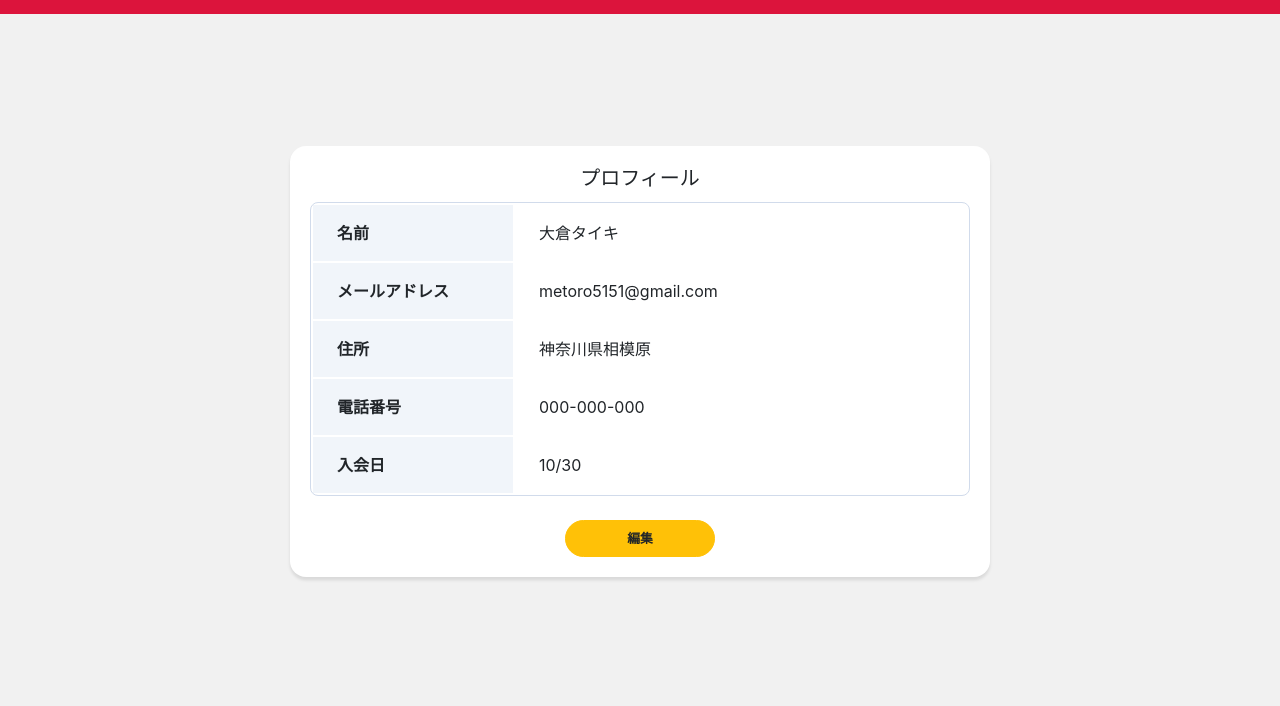
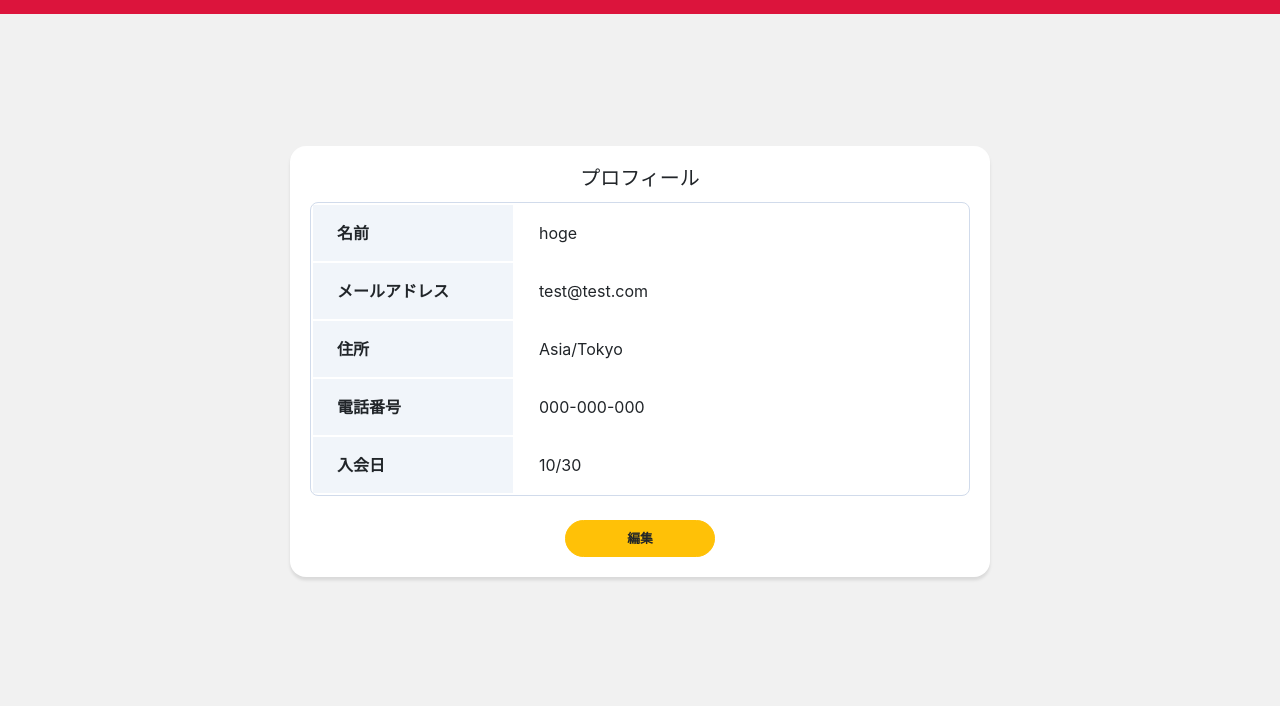
Before and after one commit to TaikiCode/react_ec, a plain HTML site: page profile.html in a window 1280 px wide. Shown: the part 94-800 px from the top of the page. Drawn offline with nearby package versions, Linux system fonts and the light colour scheme.

Commit message:
change profile

```diff
--- a/profile.html
+++ b/profile.html
@@ -54,15 +54,15 @@
                 <tbody>
                     <tr>
                         <th class="header">名前</th>
-                        <td class="data">大倉タイキ</td>
+                        <td class="data">hoge</td>
                     </tr>
                     <tr>
                         <th class="header">メールアドレス</th>
-                        <td class="data">metoro5151@gmail.com</td>
+                        <td class="data">test@test.com</td>
                     </tr>
                     <tr>
                         <th class="header">住所</th>
-                        <td class="data">神奈川県相模原</td>
+                        <td class="data">Asia/Tokyo</td>
                     </tr>
                     <tr>
                         <th class="header">電話番号</th>
```
